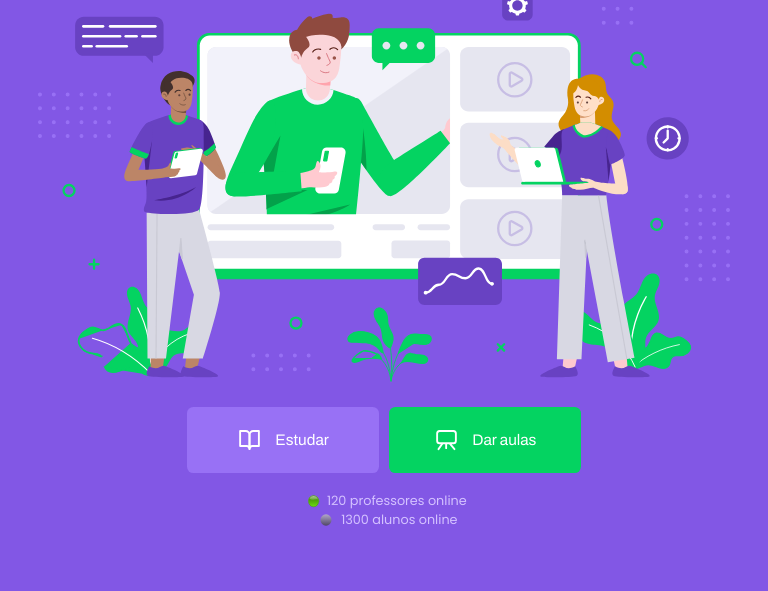
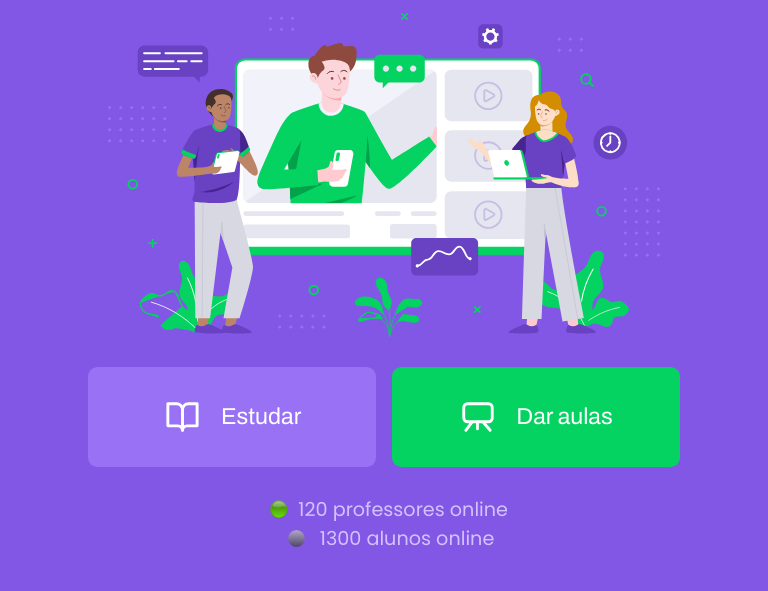
Before and after one commit to Franwernke/NextLevelWeek, a website: page src/views/index.html in a window 768 px wide. Shown: the part 209-800 px from the top of the page. Drawn offline with Linux system fonts and the light colour scheme.

Commit message:
Final State

```diff
--- a/public/styles/partials/landing-page.css
+++ b/public/styles/partials/landing-page.css
@@ -22,7 +22,7 @@
     margin-top: 0.8rem;
 }
 
-.hero-image {
+.hero-image img {
     width: 100%;
 }
 
@@ -100,13 +100,30 @@
     height: 2.2rem;
 }
 
-@media (max-width: 1100px) {
+@media (max-width: 700px) {
     :root {
-        font-size: 40%;
+        font-size: 60%;
+    }
+}
+
+@media (max-width: 1100px) and (min-width: 700px) {
+    :root {
+        font-size: 60%;
+    }
+    #container .hero-image img {
+        width: 80%;
+    }
+    #container .hero-image {
+        display: flex;
+        align-items: center;
+        justify-content: center;
     }
 }
 
 @media (min-width: 1100px) {
+    :root {
+        font-size: 60%;
+    }
     #landing-page #container {
         max-width: 1100px;
         display: grid;
@@ -137,4 +154,8 @@
     .total-connections {
         grid-area: texting;
     }
+
+    .hero-image img {
+        width: 100%;
+    }
 }
--- a/src/views/index.html
+++ b/src/views/index.html
@@ -28,8 +28,9 @@
             <img src="/images/logo.svg" alt="Logo">
             <h2>Sua plataforma de estudo online</h2>
         </div>
-
-        <img class="hero-image" src="/images/landing.svg" alt="Plataforma de Estudos">
+        <div class="hero-image">
+            <img src="/images/landing.svg" alt="Plataforma de Estudos">
+        </div>
 
         <div class="buttons-container">
             <a class="study" href="/study">
```
